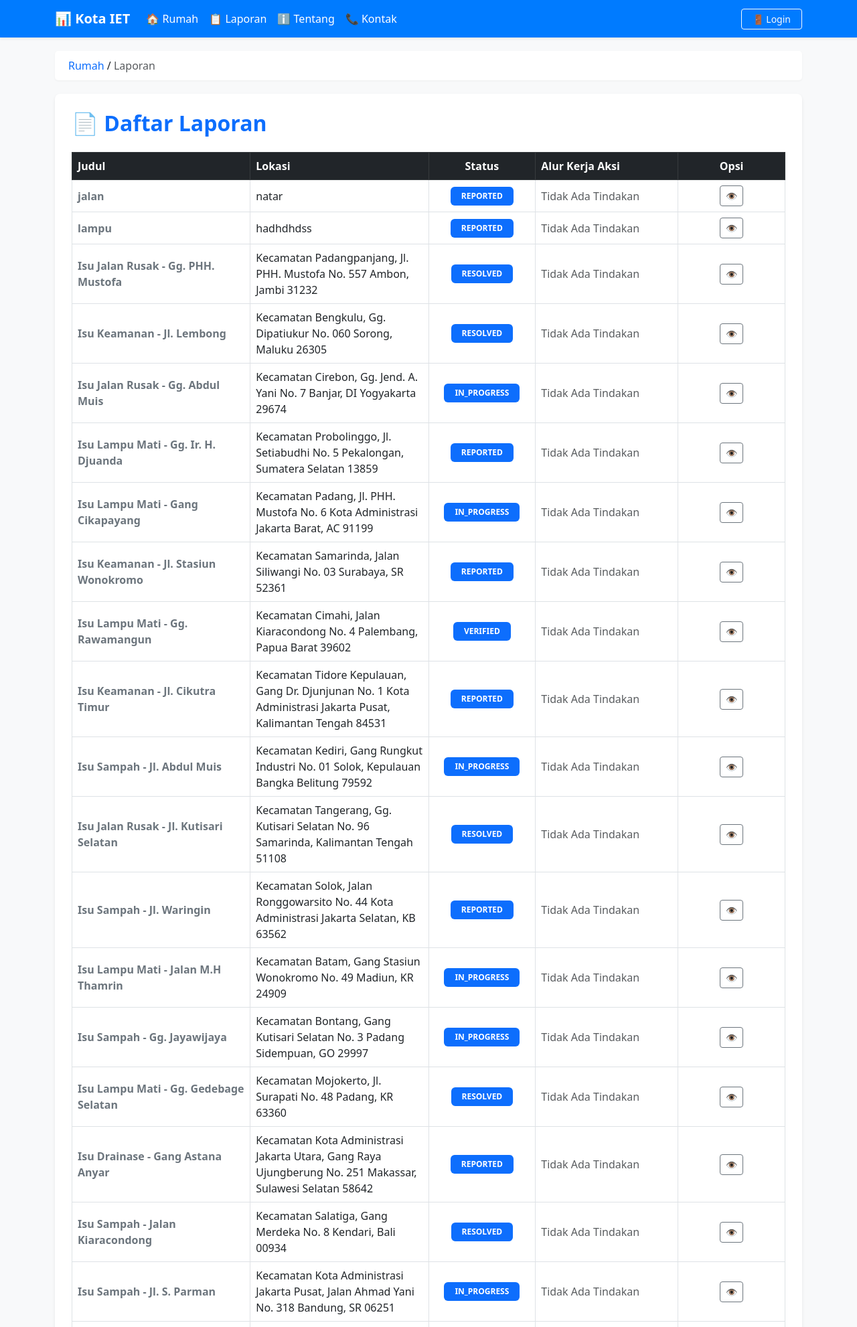
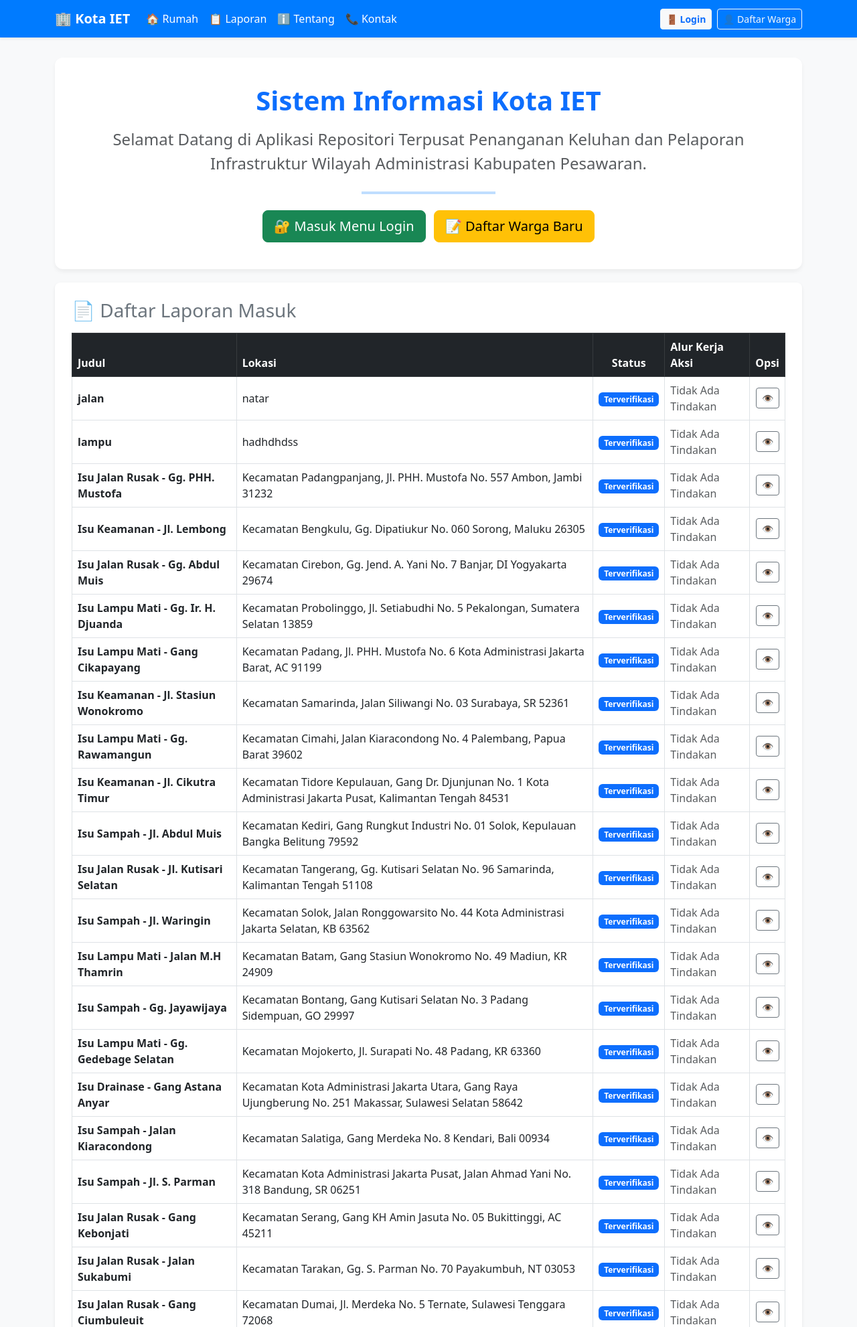
Before and after one commit to IET-Polinela/project-2026-ikromsafei, a Django app: page / in a window 1280 px wide. Shown: the top 1982 px of the page at 67% size. Run offline with Django 5.2, Linux system fonts and the light colour scheme; data comes from the database, SQL or seed files in the repository.

Commit message:
Fix: tombol aktif dan data kontak

```diff
--- a/server_smartcity/templates/backend_home.html
+++ b/server_smartcity/templates/backend_home.html
@@ -3,7 +3,7 @@
 <head>
     <meta charset="UTF-8">
     <meta name="viewport" content="width=device-width, initial-scale=1.0">
-    <title>Kota IET - Sistem Informasi Pelaporan</title>
+    <title>Kota IET - Sistem Information Pelaporan</title>
     <link href="https://cdn.jsdelivr.net/npm/bootstrap@5.3.0/dist/css/bootstrap.min.css" rel="stylesheet">
     <style>
         body {
@@ -15,12 +15,12 @@
         .navbar-custom .navbar-brand, .navbar-custom .nav-link {
             color: #ffffff !important;
         }
-        .breadcrumb-section {
-            background-color: #ffffff;
-            padding: 10px 20px;
-            border-radius: 5px;
-            margin-top: 20px;
-            box-shadow: 0 1px 3px rgba(0,0,0,0.05);
+        .hero-section {
+            background: #ffffff;
+            border-radius: 12px;
+            padding: 40px;
+            box-shadow: 0 4px 6px rgba(0,0,0,0.05);
+            margin-top: 30px;
         }
         .table-container {
             background: #ffffff;
@@ -28,7 +28,6 @@
             padding: 25px;
             box-shadow: 0 2px 4px rgba(0,0,0,0.08);
             margin-top: 20px;
-            scroll-margin-top: 20px;
         }
     </style>
 </head>
@@ -36,7 +35,7 @@
 
     <nav class="navbar navbar-expand-lg navbar-custom shadow-sm">
         <div class="container">
-            <a class="navbar-brand fw-bold" href="/">📊 Kota IET</a>
+            <a class="navbar-brand fw-bold" href="/">🏢 Kota IET</a>
             <button class="navbar-toggler" type="button" data-bs-toggle="collapse" data-bs-target="#navbarNav">
                 <span class="navbar-toggler-icon"></span>
             </button>
@@ -44,11 +43,12 @@
                 <ul class="navbar-nav me-auto mb-2 mb-lg-0">
                     <li class="nav-item"><a class="nav-link active" href="/">🏠 Rumah</a></li>
                     <li class="nav-item"><a class="nav-link" href="#tabel-section">📋 Laporan</a></li>
-                    <li class="nav-item"><a class="nav-link" href="#" data-bs-toggle="modal" data-bs-target="#modalDataDiri">ℹ️ Tentang</a></li>
-                    <li class="nav-item"><a class="nav-link" href="#" data-bs-toggle="modal" data-bs-target="#modalDataDiri">📞 Kontak</a></li>
+                    <li class="nav-item"><a class="nav-link" href="#" data-bs-toggle="modal" data-bs-target="#modalTentang">ℹ️ Tentang</a></li>
+                    <li class="nav-item"><a class="nav-link" href="#" data-bs-toggle="modal" data-bs-target="#modalKontak">📞 Kontak</a></li>
                 </ul>
-                <div class="d-flex">
-                    <a href="/login-frontend/" class="btn btn-outline-light btn-sm px-3">🚪 Login</a>
+                <div class="d-flex gap-2">
+                    <a href="/login-frontend/" class="btn btn-light btn-sm text-primary fw-bold">🚪 Login</a>
+                    <a href="/register-frontend/" class="btn btn-outline-light btn-sm">👤 Daftar Warga</a>
                 </div>
             </div>
         </div>
@@ -58,7 +58,7 @@
         {% if messages %}
             <div class="mt-3">
                 {% for message in messages %}
-                    <div class="alert alert-{% if message.tags == 'error' %}danger{% else %}{{ message.tags }}{% endif %} alert-dismissible fade show" role="alert">
+                    <div class="alert alert-info alert-dismissible fade show" role="alert">
                         {{ message }}
                         <button type="button" class="btn-close" data-bs-dismiss="alert" aria-label="Close"></button>
                     </div>
@@ -66,38 +66,40 @@
             </div>
         {% endif %}
 
-        <div class="breadcrumb-section">
-            <span class="text-primary">Rumah</span> / <span class="text-muted">Laporan</span>
+        <div class="hero-section text-center">
+            <h1 class="text-primary fw-bold mb-3">Sistem Informasi Kota IET</h1>
+            <p class="lead text-muted fs-4">
+                Selamat Datang di Aplikasi Repositori Terpusat Penanganan Keluhan dan Pelaporan Infrastruktur Wilayah Administrasi Kabupaten Pesawaran.
+            </p>
+            <hr class="my-4" style="max-width: 200px; margin: 0 auto; border: 2px solid #007bff;">
+
+            <div class="d-grid d-md-block gap-2 mt-4">
+                <a href="/login-frontend/" class="btn btn-success btn-lg me-md-2">🔐 Masuk Menu Login</a>
+                <a href="/register-frontend/" class="btn btn-warning btn-lg">📝 Daftar Warga Baru</a>
+            </div>
         </div>
 
         <div id="tabel-section" class="table-container">
-            <h2 class="text-primary fw-bold mb-4">📄 Daftar Laporan</h2>
-
+            <h3 class="text-secondary mb-3">📄 Daftar Laporan Masuk</h3>
             <div class="table-responsive">
                 <table class="table table-bordered table-hover align-middle">
-                    <thead class="table-dark text-white">
+                    <thead class="table-dark">
                         <tr>
-                            <th style="width: 25%;">Judul</th>
-                            <th style="width: 25%;">Lokasi</th>
-                            <th style="width: 15%; text-align: center;">Status</th>
-                            <th style="width: 20%;">Alur Kerja Aksi</th>
-                            <th style="width: 15%; text-align: center;">Opsi</th>
+                            <th>Judul</th>
+                            <th>Lokasi</th>
+                            <th class="text-center">Status</th>
+                            <th>Alur Kerja Aksi</th>
+                            <th class="text-center">Opsi</th>
                         </tr>
                     </thead>
                     <tbody>
                         {% for report in reports %}
                         <tr>
-                            <td class="fw-bold text-secondary">{{ report.title }}</td>
+                            <td class="fw-bold">{{ report.title }}</td>
                             <td>{{ report.location }}</td>
-                            <td class="text-center">
-                                <span class="badge bg-primary px-3 py-2">
-                                    {{ report.status|default:"Terverifikasi" }}
-                                </span>
-                            </td>
+                            <td class="text-center"><span class="badge bg-primary">Terverifikasi</span></td>
                             <td class="text-muted">Tidak Ada Tindakan</td>
-                            <td class="text-center">
-                                <button class="btn btn-sm btn-outline-secondary">👁️</button>
-                            </td>
+                            <td class="text-center"><button class="btn btn-sm btn-outline-secondary">👁️</button></td>
                         </tr>
                         {% empty %}
                         <tr>
@@ -114,26 +116,39 @@
         </div>
     </div>
 
-    <div class="modal fade" id="modalDataDiri" tabindex="-1" aria-labelledby="modalDataDiriLabel" aria-hidden="true">
+    <div class="modal fade" id="modalTentang" tabindex="-1" aria-hidden="true">
         <div class="modal-dialog modal-dialog-centered">
             <div class="modal-content">
                 <div class="modal-header bg-primary text-white">
-                    <h5 class="modal-title" id="modalDataDiriLabel">👤 Profil Pengembang Sistem</h5>
-                    <button type="button" class="btn-close btn-close-white" data-bs-dismiss="modal" aria-label="Close"></button>
+                    <h5 class="modal-title">ℹ️ Tentang Projek Ini</h5>
+                    <button type="button" class="btn-close btn-close-white" data-bs-dismiss="modal"></button>
                 </div>
-                <div class="modal-body text-center">
-                    <h4 class="fw-bold text-dark mb-1">Ikrom Safei</h4>
-                    <p class="text-muted mb-3">NPM: 24782076</p>
+                <div class="modal-body">
+                    <p class="fw-bold text-dark">Pengembangan Aplikasi Smart City Kab. Pesawaran</p>
+                    <p class="text-muted">
+                        Projek ini dirancang sebagai repositori digital terpusat untuk mendata, mengelola, serta memvalidasi laporan keluhan warga mengenai kerusakan infrastruktur publik di wilayah Kabupaten Pesawaran agar penanganan bisa terpantau secara transparan dan real-time.
+                    </p>
                     <hr>
-                    <ul class="list-group list-group-flush text-start">
-                        <li class="list-group-item"><strong>Jurusan:</strong> Teknologi Rekayasa Internet (TRI)</li>
-                        <li class="list-group-item"><strong>Semester:</strong> 4 (Empat)</li>
-                        <li class="list-group-item"><strong>Kampus:</strong> Politeknik Negeri Lampung</li>
-                        <li class="list-group-item"><strong>Kontak Server:</strong> mhs08@103.151.63.87</li>
+                    <p class="small text-secondary">Dikembangkan oleh: <strong>Ikrom Safei (NPM: 24782076)</strong></p>
+                </div>
+            </div>
+        </div>
+    </div>
+
+    <div class="modal fade" id="modalKontak" tabindex="-1" aria-hidden="true">
+        <div class="modal-dialog modal-dialog-centered">
+            <div class="modal-content">
+                <div class="modal-header bg-primary text-white">
+                    <h5 class="modal-title">📞 Kontak Pengembang</h5>
+                    <button type="button" class="btn-close btn-close-white" data-bs-dismiss="modal"></button>
+                </div>
+                <div class="modal-body">
+                    <ul class="list-group list-group-flush">
+                        <li class="list-group-item"><strong>Nomor WA:</strong> 088274262106</li>
+                        <li class="list-group-item"><strong>Nomor Telpon:</strong> 088274262106</li>
+                        <li class="list-group-item"><strong>Email:</strong> ikromsafei0@gmail.com</li>
+                        <li class="list-group-item"><strong>Instansi:</strong> TRI Politeknik Negeri Lampung</li>
                     </ul>
-                </div>
-                <div class="modal-footer p-2 bg-light border-top">
-                    <button type="button" class="btn btn-secondary btn-sm" data-bs-dismiss="modal">Tutup</button>
                 </div>
             </div>
         </div>
```
